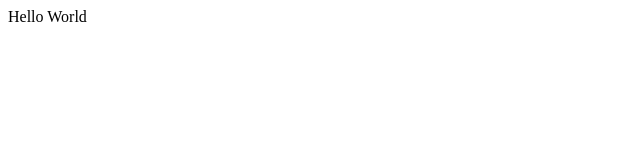
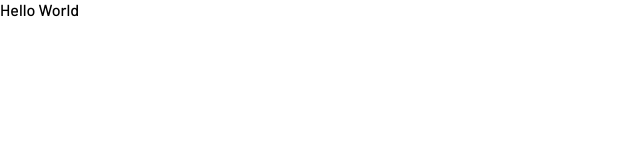
Before and after one commit to bbrunocosta/jussi-frontend-test, a JavaScript app: page / in a window 1280 px wide. Shown: the top 160 px of the page, without its empty margins (0-640 px from the left). Built offline with nearby package versions, Linux system fonts and the light colour scheme; the HTML template or start-up script is replaced by a standard one.

Commit message:
feat: add initial css resset and default config

```diff
--- a/src/App.scss
+++ b/src/App.scss
@@ -0,0 +1,31 @@
+* {
+  margin: 0;
+  padding: 0;
+  box-sizing: border-box;
+  font-family: 'Barlow', sans-serif;
+  font-weight: 500;
+}
+html {
+  --green-jussi: #03FFA5;
+  --pink-jussi: #EE0E7D;
+  --grey: #F2F2F2;
+  --dark-grey:#5B5B5B;
+}
+a {
+  text-decoration: none;
+  font-weight: 500;
+  cursor: pointer;
+}
+input {
+  outline: none
+}
+button {
+  outline: none;
+  border: none;
+  background-color: transparent;
+  cursor: pointer;
+}
+#root {
+  background-color: white;
+  height: 100vh;
+}
```
